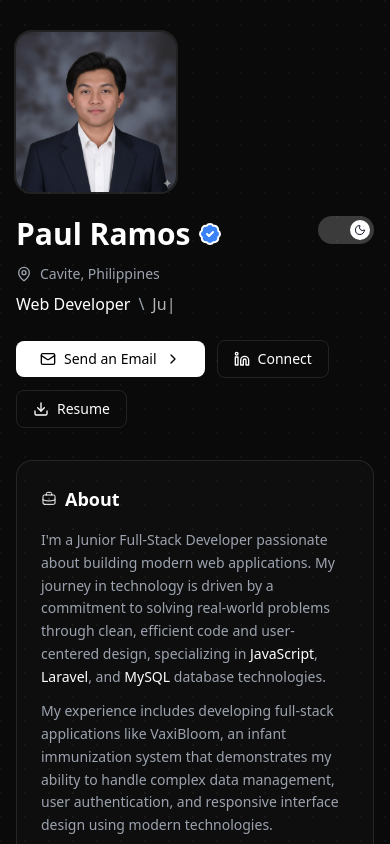
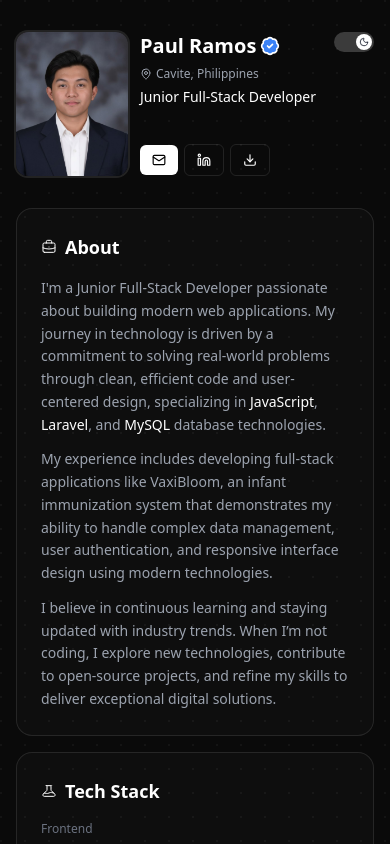
Before and after one commit to Paulski-damn/my-portfolio, a React (Create React App) app: page / in a window 390 px wide. Shown: the top 844 px of the page. Built offline with nearby package versions, Linux system fonts and the light colour scheme.

Commit message:
make the layout responsive

```diff
--- a/src/App.tsx
+++ b/src/App.tsx
@@ -4,33 +4,6 @@ import { MapPin, Mail, ExternalLink, ChevronRight, BadgeCheck, Code2, Quote, Arr
 const Portfolio: React.FC = () => {
   const [showScrollTop, setShowScrollTop] = useState(false);
   const [darkMode, setDarkMode] = useState(true);
-
-  // Typing effect for role
-  const roles = ["Junior Full-Stack Developer", "Computer Science Graduate"];
-  const [currentRoleIndex, setCurrentRoleIndex] = useState(0);
-  const [displayedRole, setDisplayedRole] = useState("");
-  const [isDeleting, setIsDeleting] = useState(false);
-
-  useEffect(() => {
-    const currentRole = roles[currentRoleIndex];
-    const timeout = setTimeout(() => {
-      if (!isDeleting) {
-        if (displayedRole.length < currentRole.length) {
-          setDisplayedRole(currentRole.slice(0, displayedRole.length + 1));
-        } else {
-          setTimeout(() => setIsDeleting(true), 2000);
-        }
-      } else {
-        if (displayedRole.length > 0) {
-          setDisplayedRole(currentRole.slice(0, displayedRole.length - 1));
-        } else {
-          setIsDeleting(false);
-          setCurrentRoleIndex((prev) => (prev + 1) % roles.length);
-        }
-      }
-    }, isDeleting ? 50 : 100);
-    return () => clearTimeout(timeout);
-  }, [displayedRole, isDeleting, currentRoleIndex]);
 
   useEffect(() => {
     const handleScroll = () => {
@@ -91,12 +64,12 @@ const Portfolio: React.FC = () => {
       <main className="flex-1 max-w-4xl mx-auto w-full py-8 px-4 sm:px-6 relative z-10">
         {/* Hero Section */}
         <section className="mb-8">
-          <div className="flex flex-col md:flex-row gap-6 md:gap-8">
+          <div className="flex flex-row gap-3 sm:gap-6 md:gap-8">
             {/* Profile Photo with glow effect */}
             <div className="flex-shrink-0 relative group">
               <div className={`absolute -inset-1 rounded-2xl blur-xl opacity-0 group-hover:opacity-100 transition-opacity duration-500 ${darkMode ? 'bg-gradient-to-br from-white/10 via-transparent to-white/10' : 'bg-gradient-to-br from-gray-400/20 via-transparent to-gray-400/20'
                 }`} />
-              <div className={`relative w-40 h-40 md:w-44 md:h-44 rounded-2xl overflow-hidden ring-2 ${darkMode ? 'ring-white/10' : 'ring-gray-300'
+              <div className={`relative w-28 h-36 sm:w-40 sm:h-40 md:w-44 md:h-44 rounded-xl sm:rounded-2xl overflow-hidden ring-2 ${darkMode ? 'ring-white/10' : 'ring-gray-300'
                 }`}>
                 <img
                   src="/formalpic.jpg"
@@ -107,80 +80,79 @@ const Portfolio: React.FC = () => {
             </div>
 
             {/* Info */}
-            <div className="flex-1">
+            <div className="flex-1 min-w-0 flex flex-col justify-between">
+              {/* Top Section */}
+              <div>
                 {/* Name row with theme toggle */}
-              <div className="flex items-start justify-between gap-4 mb-3">
-                <div className="flex items-center gap-2">
-                  <h1 className="text-3xl md:text-4xl font-bold">Paul Ramos</h1>
-                  <BadgeCheck className="h-6 w-6 fill-blue-500 text-white" />
+                <div className="flex items-start justify-between gap-2 mb-1.5 sm:mb-3">
+                  <div className="flex items-center gap-1 sm:gap-2 min-w-0">
+                    <h1 className="text-xl sm:text-3xl md:text-4xl font-bold truncate">Paul Ramos</h1>
+                    <BadgeCheck className="h-5 w-5 sm:h-6 sm:w-6 fill-blue-500 text-white flex-shrink-0" />
                   </div>
 
                   {/* Theme Toggle Switch */}
                   <button
                     onClick={() => setDarkMode(!darkMode)}
-                  className={`relative w-14 h-7 rounded-full transition-colors ${darkMode ? 'bg-white/20' : 'bg-gray-300'
+                    className={`relative w-10 h-5 sm:w-14 sm:h-7 rounded-full transition-colors flex-shrink-0 ${darkMode ? 'bg-white/20' : 'bg-gray-300'
                       }`}
                   >
-                  <div className={`absolute top-1 left-1 w-5 h-5 rounded-full transition-all duration-300 flex items-center justify-center ${darkMode ? 'translate-x-7 bg-white' : 'translate-x-0 bg-gray-900'
+                    <div className={`absolute top-0.5 left-0.5 sm:top-1 sm:left-1 w-4 h-4 sm:w-5 sm:h-5 rounded-full transition-all duration-300 flex items-center justify-center ${darkMode ? 'translate-x-5 sm:translate-x-7 bg-white' : 'translate-x-0 bg-gray-900'
                       }`}>
-                    {darkMode ? <Moon className="h-3 w-3 text-gray-900" /> : <Sun className="h-3 w-3 text-white" />}
+                      {darkMode ? <Moon className="h-2.5 w-2.5 sm:h-3 sm:w-3 text-gray-900" /> : <Sun className="h-2.5 w-2.5 sm:h-3 sm:w-3 text-white" />}
                     </div>
                   </button>
                 </div>
 
-              <div className={`flex items-center gap-2 text-sm mb-2 ${darkMode ? 'text-gray-400' : 'text-gray-600'}`}>
-                <MapPin className="h-4 w-4" />
-                <span>Cavite, Philippines</span>
+                <div className={`flex items-center gap-1 sm:gap-2 text-xs sm:text-sm mb-1 sm:mb-2 ${darkMode ? 'text-gray-400' : 'text-gray-600'}`}>
+                  <MapPin className="h-3 w-3 sm:h-4 sm:w-4 flex-shrink-0" />
+                  <span className="truncate">Cavite, Philippines</span>
                 </div>
 
-              {/* Typing effect for role */}
-              <div className="flex flex-col sm:flex-row sm:items-center gap-3 mb-6">
-                <p className={darkMode ? 'text-gray-400' : 'text-gray-600'}>
-                  <span className={`font-medium ${darkMode ? 'text-white' : 'text-gray-900'}`}>Web Developer</span>
-                  <span className="mx-2">\</span>
-                  <span className={darkMode ? 'text-white/70' : 'text-gray-700'}>
-                    {displayedRole}
-                    <span className="animate-pulse">|</span>
-                  </span>
+                {/* Role */}
+                <div className="mb-2 sm:mb-0">
+                  <p className={`text-sm sm:text-base leading-relaxed ${darkMode ? 'text-gray-400' : 'text-gray-600'}`}>
+                    <span className={`font-medium ${darkMode ? 'text-white' : 'text-gray-900'}`}>Junior Full-Stack Developer</span>
                   </p>
                 </div>
+              </div>
 
-              <div className="flex flex-wrap items-center gap-3">
+              {/* Bottom Section - Buttons */}
+              <div className="flex flex-wrap items-center gap-1.5 sm:gap-3 mt-2 sm:mt-0">
                 <a
                   href="mailto:ramospauul@gmail.com"
-                  className={`px-6 py-2 rounded-lg text-sm font-medium transition-all flex items-center gap-2 ${darkMode
+                  className={`px-3 py-2 sm:px-6 sm:py-2 rounded-md sm:rounded-lg text-xs sm:text-sm font-medium transition-all flex items-center gap-1.5 sm:gap-2 ${darkMode
                     ? 'bg-white text-black hover:bg-gray-200'
                     : 'bg-gray-900 text-white hover:bg-gray-800'
                     }`}
                 >
-                  <Mail className="h-4 w-4" />
-                  Send an Email
-                  <ChevronRight className="h-4 w-4" />
+                  <Mail className="h-3.5 w-3.5 sm:h-4 sm:w-4" />
+                  <span className="hidden sm:inline">Send an Email</span>
+                  <ChevronRight className="h-3.5 w-3.5 sm:h-4 sm:w-4 hidden sm:inline" />
                 </a>
 
                 <a
                   href="https://linkedin.com/in/paul-andrei-ramos-81045630b/"
                   target="_blank"
                   rel="noopener noreferrer"
-                  className={`px-4 py-2 rounded-lg text-sm font-medium border transition-all flex items-center gap-2 ${darkMode
+                  className={`px-3 py-2 sm:px-4 sm:py-2 rounded-md sm:rounded-lg text-xs sm:text-sm font-medium border transition-all flex items-center gap-1.5 sm:gap-2 ${darkMode
                     ? 'border-white/10 hover:border-white/30 hover:bg-white/5'
                     : 'border-gray-300 hover:border-gray-400 hover:bg-gray-100'
                     }`}
                 >
-                  <Linkedin className="h-4 w-4" />
-                  Connect
+                  <Linkedin className="h-3.5 w-3.5 sm:h-4 sm:w-4" />
+                  <span className="hidden sm:inline">Connect</span>
                 </a>
 
                 <a
                   href="/RESUME_RAMOS.pdf"
                   download
-                  className={`px-4 py-2 rounded-lg text-sm font-medium border transition-all flex items-center gap-2 ${darkMode
+                  className={`px-3 py-2 sm:px-4 sm:py-2 rounded-md sm:rounded-lg text-xs sm:text-sm font-medium border transition-all flex items-center gap-1.5 sm:gap-2 ${darkMode
                     ? 'border-white/10 hover:border-white/30 hover:bg-white/5'
                     : 'border-gray-300 hover:border-gray-400 hover:bg-gray-100'
                     }`}
                 >
-                  <Download className="h-4 w-4" />
-                  Resume
+                  <Download className="h-3.5 w-3.5 sm:h-4 sm:w-4" />
+                  <span className="hidden sm:inline">Resume</span>
                 </a>
               </div>
             </div>
@@ -190,9 +162,9 @@ const Portfolio: React.FC = () => {
 
 
         {/* Two Column Grid Layout */}
-        <div className="grid grid-cols-1 lg:grid-cols-5 gap-4">
+        <div className="grid grid-cols-1 sm:grid-cols-5 gap-4">
           {/* Left Column - 3/5 */}
-          <div className="lg:col-span-3 space-y-4">
+          <div className="sm:col-span-3 space-y-4">
             {/* About Card */}
             <div className={`p-6 rounded-2xl border transition-colors ${darkMode
               ? 'bg-white/[0.02] border-white/10 hover:border-white/20'
@@ -274,7 +246,7 @@ const Portfolio: React.FC = () => {
           </div>
 
           {/* Right Column - 2/5 */}
-          <div className="lg:col-span-2 space-y-4">
+          <div className="sm:col-span-2 space-y-4">
             {/* Achievement Banner */}
             <div className="rounded-xl overflow-hidden">
               <div className={`relative p-5 overflow-hidden ${darkMode ? 'bg-white text-black' : 'bg-gray-900 text-white'
```
Lines whose indentation alone changed are shown as unchanged.
